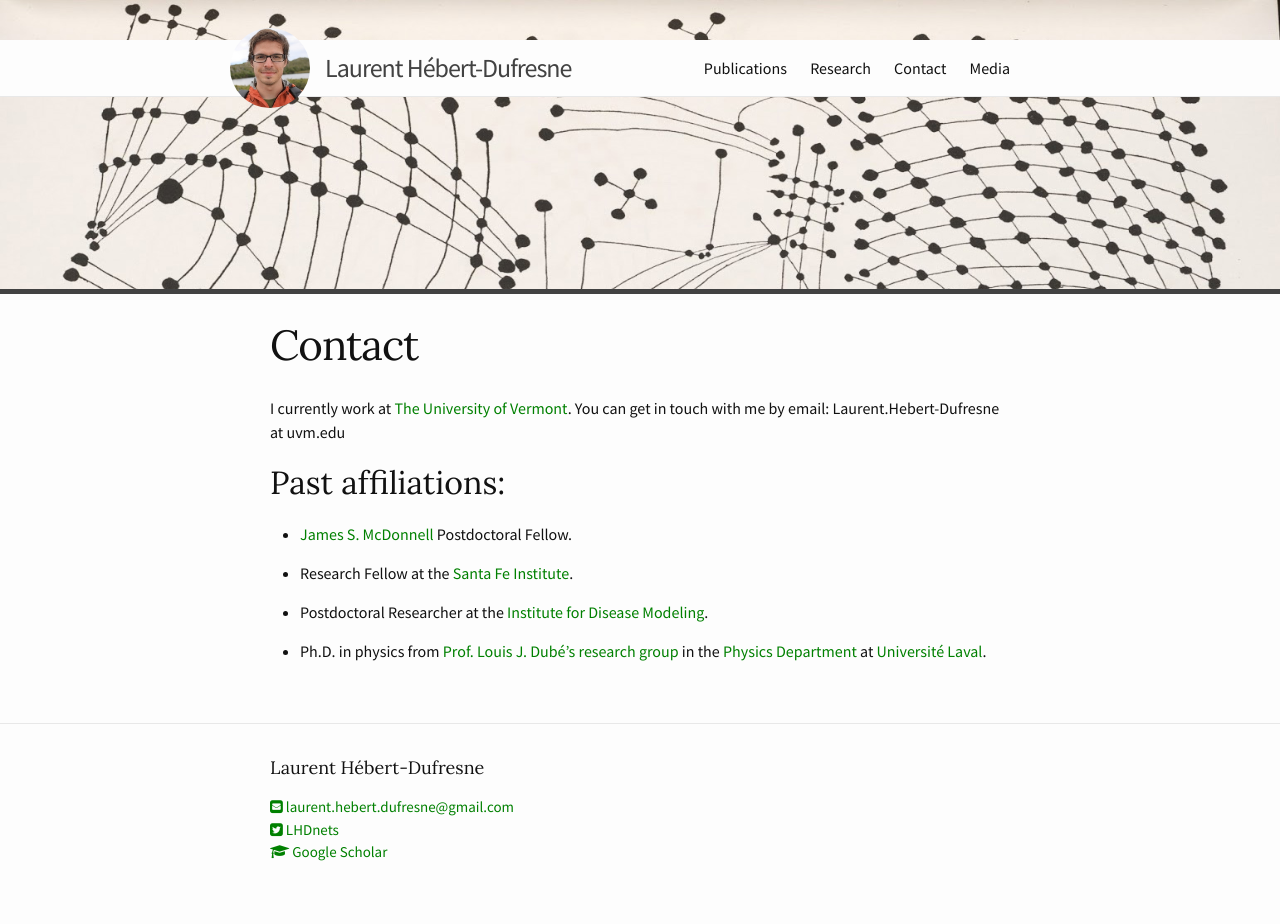
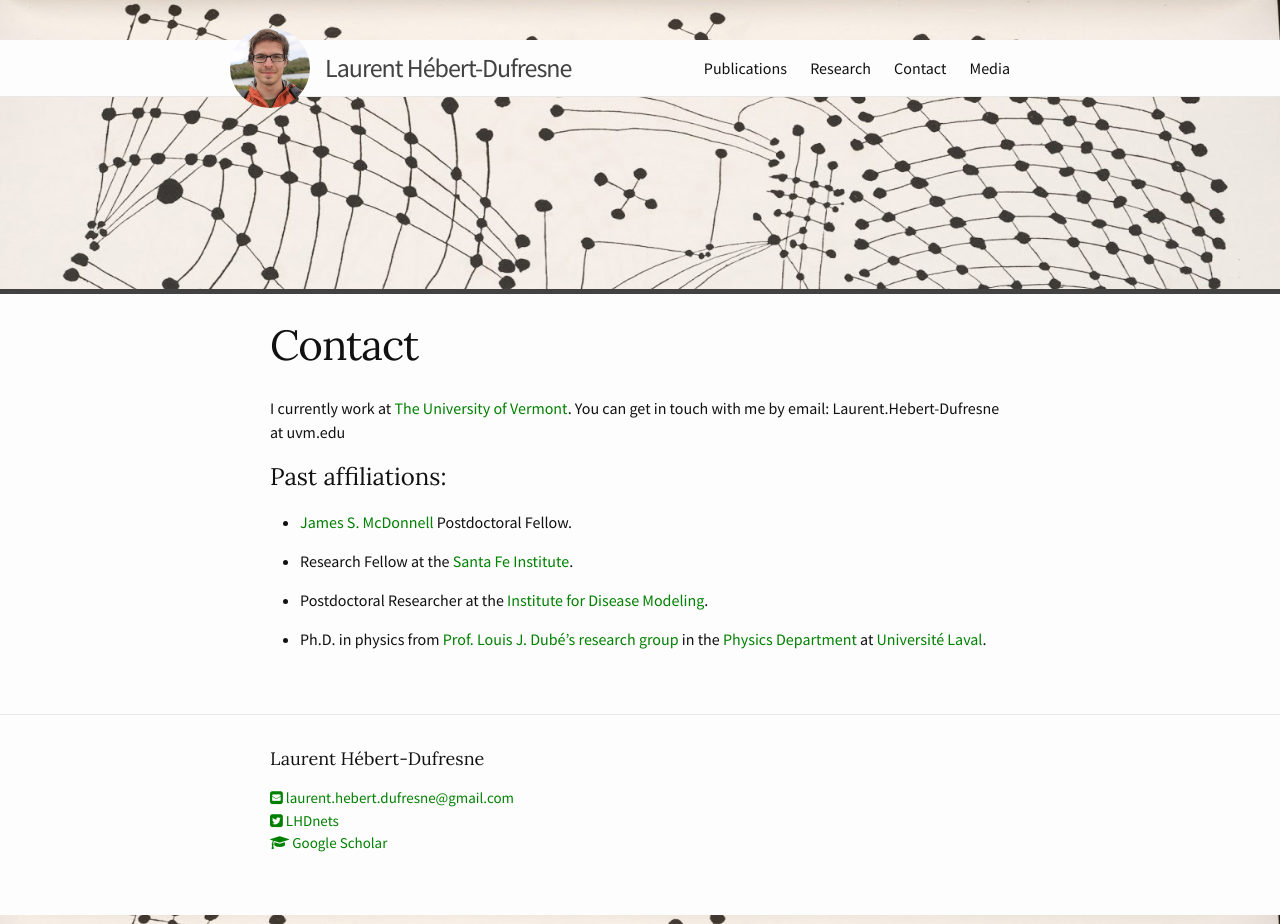
Before and after one commit to laurenthebertdufresne/laurenthebertdufresne.github.io, a Jekyll site: the page built from _pages/contact.md, in a window 1280 px wide. Built offline with Jekyll 4.4.1, drawn with Linux system fonts in a browser that asks for light colours.

Commit message:
Ah ok ok

```diff
--- a/_pages/contact.md
+++ b/_pages/contact.md
@@ -7,7 +7,7 @@ weight: 4
 
 I currently work at <a href="https://www.uvm.edu/" target="_blank">The University of Vermont</a>. You can get in touch with me by email: Laurent.Hebert-Dufresne at uvm.edu
 
-## Past affiliations:
+# Past affiliations:
 
 *   <a href="https://www.jsmf.org/" href="_blank">James S. McDonnell</a> Postdoctoral Fellow.
 
```
